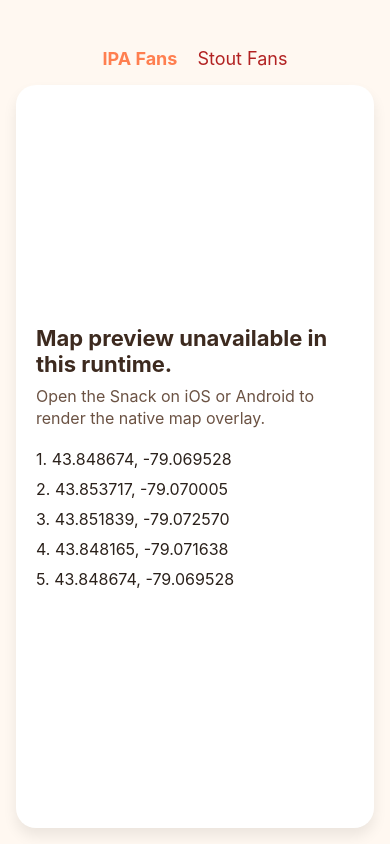
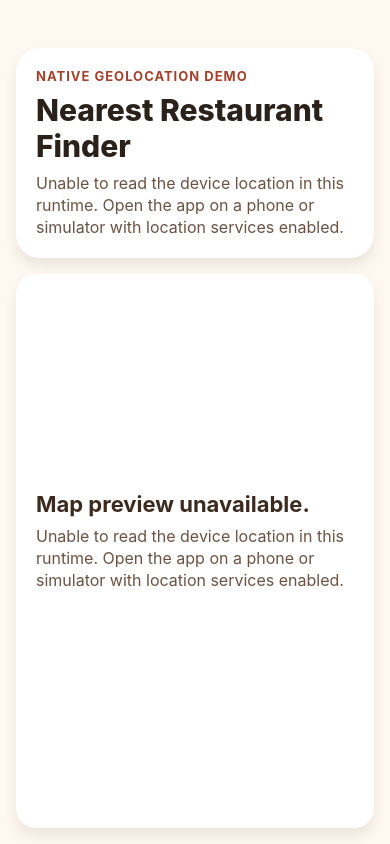
Before and after one commit to Meepster27/geolocation, a React Native app: screen / in a window 390 px wide. Built offline with nearby package versions, Linux system fonts and the light colour scheme.

Commit message:
location change

```diff
--- a/PlottingOverlays.js
+++ b/PlottingOverlays.js
@@ -1,107 +1,274 @@
-import React, { useState } from "react";
-import { Platform, StatusBar, Text, View } from "react-native";
+import React, { useEffect, useState } from "react";
+import { ActivityIndicator, Platform, StatusBar, Text, View } from "react-native";
 import styles from "./styles";
 
 StatusBar.setBarStyle("dark-content");
 
 let MapViewComponent = null;
-let PolygonComponent = null;
+let PolylineComponent = null;
+let MarkerComponent = null;
 
 if (Platform.OS !== "web") {
   try {
     const maps = require("react-native-maps");
     MapViewComponent = maps.default ?? maps;
-    PolygonComponent = maps.Polygon ?? maps.default?.Polygon ?? null;
+    PolylineComponent = maps.Polyline ?? maps.default?.Polyline ?? null;
+    MarkerComponent = maps.Marker ?? maps.default?.Marker ?? null;
   } catch {
     MapViewComponent = null;
-    PolygonComponent = null;
+    PolylineComponent = null;
+    MarkerComponent = null;
   }
 }
 
-const REGIONS = {
-  ipa: {
-    coordinates: [
-      { latitude: 43.8486744, longitude: -79.0695283 },
-      { latitude: 43.8537168, longitude: -79.0700046 },
-      { latitude: 43.8518394, longitude: -79.0725697 },
-      { latitude: 43.8481651, longitude: -79.0716377 },
-      { latitude: 43.8486744, longitude: -79.0695283 },
-    ],
-    strokeColor: "coral",
-    strokeWidth: 4,
+const RESTAURANTS = [
+  {
+    id: "north-bistro",
+    name: "North Bistro",
+    cuisine: "Contemporary Canadian",
+    latitude: 43.84972,
+    longitude: -79.0701,
   },
-  stout: {
-    coordinates: [
-      { latitude: 43.8486744, longitude: -79.0693283 },
-      { latitude: 43.8517168, longitude: -79.0710046 },
-      { latitude: 43.8518394, longitude: -79.0715697 },
-      { latitude: 43.8491651, longitude: -79.0716377 },
-      { latitude: 43.8486744, longitude: -79.0693283 },
-    ],
-    strokeColor: "firebrick",
-    strokeWidth: 4,
+  {
+    id: "market-grill",
+    name: "Market Grill",
+    cuisine: "Steakhouse",
+    latitude: 43.85111,
+    longitude: -79.0724,
   },
-};
+  {
+    id: "harbor-bowl",
+    name: "Harbor Bowl",
+    cuisine: "Asian Fusion",
+    latitude: 43.84794,
+    longitude: -79.06851,
+  },
+  {
+    id: "orchard-kitchen",
+    name: "Orchard Kitchen",
+    cuisine: "Brunch Cafe",
+    latitude: 43.85313,
+    longitude: -79.06986,
+  },
+];
 
 const INITIAL_REGION = {
   latitude: 43.8486744,
   longitude: -79.0695283,
-  latitudeDelta: 0.002,
-  longitudeDelta: 0.04,
+  latitudeDelta: 0.01,
+  longitudeDelta: 0.01,
 };
 
+function toRadians(value) {
+  return (value * Math.PI) / 180;
+}
+
+function getDistanceKm(from, to) {
+  const earthRadiusKm = 6371;
+  const deltaLatitude = toRadians(to.latitude - from.latitude);
+  const deltaLongitude = toRadians(to.longitude - from.longitude);
+  const fromLatitude = toRadians(from.latitude);
+  const toLatitude = toRadians(to.latitude);
+
+  const a =
+    Math.sin(deltaLatitude / 2) * Math.sin(deltaLatitude / 2) +
+    Math.cos(fromLatitude) *
+      Math.cos(toLatitude) *
+      Math.sin(deltaLongitude / 2) *
+      Math.sin(deltaLongitude / 2);
+
+  const c = 2 * Math.atan2(Math.sqrt(a), Math.sqrt(1 - a));
+  return earthRadiusKm * c;
+}
+
+function findNearestRestaurant(userLocation) {
+  return RESTAURANTS.reduce((closest, restaurant) => {
+    const distanceKm = getDistanceKm(userLocation, restaurant);
+
+    if (!closest || distanceKm < closest.distanceKm) {
+      return {
+        ...restaurant,
+        distanceKm,
+      };
+    }
+
+    return closest;
+  }, null);
+}
+
+function createRouteCoordinates(userLocation, restaurant) {
+  return [
+    {
+      latitude: userLocation.latitude,
+      longitude: userLocation.longitude,
+    },
+    {
+      latitude: restaurant.latitude,
+      longitude: restaurant.longitude,
+    },
+  ];
+}
+
 export default function PlottingOverlays() {
-  const [selectedOverlay, setSelectedOverlay] = useState("ipa");
-  const activeOverlay = REGIONS[selectedOverlay];
-  const mapIsAvailable = Boolean(MapViewComponent && PolygonComponent);
+  const [locationState, setLocationState] = useState({
+    status: "loading",
+    message: "Requesting foreground location permission...",
+    userLocation: null,
+    nearestRestaurant: null,
+  });
+
+  useEffect(() => {
+    let isMounted = true;
+
+    async function loadCurrentLocation() {
+      try {
+        const locationModule = require("expo-location");
+        const permission = await locationModule.requestForegroundPermissionsAsync();
+
+        if (!isMounted) {
+          return;
+        }
+
+        if (permission.status !== "granted") {
+          setLocationState({
+            status: "error",
+            message: "Location permission was denied. Enable it to find the nearest restaurant.",
+            userLocation: null,
+            nearestRestaurant: null,
+          });
+          return;
+        }
+
+        const currentPosition = await locationModule.getCurrentPositionAsync({
+          accuracy: locationModule.Accuracy.Balanced,
+        });
+
+        if (!isMounted) {
+          return;
+        }
+
+        const userLocation = {
+          latitude: currentPosition.coords.latitude,
+          longitude: currentPosition.coords.longitude,
+        };
+
+        setLocationState({
+          status: "ready",
+          message: "Nearest restaurant found using your current GPS position.",
+          userLocation,
+          nearestRestaurant: findNearestRestaurant(userLocation),
+        });
+      } catch {
+        if (!isMounted) {
+          return;
+        }
+
+        setLocationState({
+          status: "error",
+          message: "Unable to read the device location in this runtime. Open the app on a phone or simulator with location services enabled.",
+          userLocation: null,
+          nearestRestaurant: null,
+        });
+      }
+    }
+
+    loadCurrentLocation();
+
+    return () => {
+      isMounted = false;
+    };
+  }, []);
+
+  const { message, nearestRestaurant, status, userLocation } = locationState;
+  const mapIsAvailable = Boolean(MapViewComponent && PolylineComponent && MarkerComponent);
+  const routeCoordinates =
+    userLocation && nearestRestaurant
+      ? createRouteCoordinates(userLocation, nearestRestaurant)
+      : [];
+  const region = userLocation
+    ? {
+        latitude: userLocation.latitude,
+        longitude: userLocation.longitude,
+        latitudeDelta: 0.01,
+        longitudeDelta: 0.01,
+      }
+    : INITIAL_REGION;
 
   return (
     <View style={styles.container}>
-      <View style={styles.legend}>
-        <Text
-          style={[
-            styles.ipaText,
-            selectedOverlay === "ipa" && styles.boldText,
-          ]}
-          onPress={() => setSelectedOverlay("ipa")}
-        >
-          IPA Fans
-        </Text>
-        <Text
-          style={[
-            styles.stoutText,
-            selectedOverlay === "stout" && styles.boldText,
-          ]}
-          onPress={() => setSelectedOverlay("stout")}
-        >
-          Stout Fans
-        </Text>
+      <View style={styles.headerCard}>
+        <Text style={styles.eyebrow}>Native Geolocation Demo</Text>
+        <Text style={styles.title}>Nearest Restaurant Finder</Text>
+        <Text style={styles.description}>{message}</Text>
+
+        {nearestRestaurant ? (
+          <View style={styles.summaryCard}>
+            <Text style={styles.summaryLabel}>Closest destination</Text>
+            <Text style={styles.summaryName}>{nearestRestaurant.name}</Text>
+            <Text style={styles.summaryMeta}>{nearestRestaurant.cuisine}</Text>
+            <Text style={styles.summaryDistance}>
+              {nearestRestaurant.distanceKm.toFixed(2)} km away
+            </Text>
+          </View>
+        ) : null}
+
+        {userLocation ? (
+          <Text style={styles.coordinates}>
+            You: {userLocation.latitude.toFixed(5)}, {userLocation.longitude.toFixed(5)}
+          </Text>
+        ) : null}
+
+        {status === "loading" ? (
+          <View style={styles.loadingRow}>
+            <ActivityIndicator color="#a3412b" />
+            <Text style={styles.loadingText}>Locating device...</Text>
+          </View>
+        ) : null}
       </View>
-      {mapIsAvailable ? (
+
+      {mapIsAvailable && userLocation && nearestRestaurant ? (
         <MapViewComponent
           style={styles.mapView}
           showsPointsOfInterest={false}
-          initialRegion={INITIAL_REGION}
+          initialRegion={region}
         >
-          <PolygonComponent
-            coordinates={activeOverlay.coordinates}
-            strokeColor={activeOverlay.strokeColor}
-            strokeWidth={activeOverlay.strokeWidth}
+          <MarkerComponent
+            coordinate={userLocation}
+            title="You are here"
+            description="Current GPS position"
+            pinColor="#1b6b75"
+          />
+          <MarkerComponent
+            coordinate={{
+              latitude: nearestRestaurant.latitude,
+              longitude: nearestRestaurant.longitude,
+            }}
+            title={nearestRestaurant.name}
+            description={nearestRestaurant.cuisine}
+            pinColor="#c7512c"
+          />
+          <PolylineComponent
+            coordinates={routeCoordinates}
+            strokeColor="#c7512c"
+            strokeWidth={5}
           />
         </MapViewComponent>
       ) : (
         <View style={styles.fallbackPanel}>
-          <Text style={styles.fallbackTitle}>Map preview unavailable in this runtime.</Text>
-          <Text style={styles.fallbackBody}>
-            Open the Snack on iOS or Android to render the native map overlay.
-          </Text>
-          <View style={styles.coordinateList}>
-            {activeOverlay.coordinates.map((coordinate, index) => (
-              <Text key={`${selectedOverlay}-${index}`} style={styles.coordinateItem}>
-                {index + 1}. {coordinate.latitude.toFixed(6)}, {coordinate.longitude.toFixed(6)}
+          <Text style={styles.fallbackTitle}>Map preview unavailable.</Text>
+          <Text style={styles.fallbackBody}>{message}</Text>
+          {nearestRestaurant ? (
+            <View style={styles.coordinateList}>
+              <Text style={styles.coordinateItem}>Restaurant: {nearestRestaurant.name}</Text>
+              <Text style={styles.coordinateItem}>Cuisine: {nearestRestaurant.cuisine}</Text>
+              <Text style={styles.coordinateItem}>
+                Coordinates: {nearestRestaurant.latitude.toFixed(5)}, {nearestRestaurant.longitude.toFixed(5)}
               </Text>
-            ))}
-          </View>
+              <Text style={styles.coordinateItem}>
+                Distance: {nearestRestaurant.distanceKm.toFixed(2)} km
+              </Text>
+            </View>
+          ) : null}
         </View>
       )}
     </View>
--- a/package.json
+++ b/package.json
@@ -11,6 +11,7 @@
   },
   "dependencies": {
     "expo": "~51.0.28",
+    "expo-location": "~17.0.1",
     "react": "18.2.0",
     "react-native": "0.74.5",
     "react-native-maps": "1.14.0"
--- a/styles.js
+++ b/styles.js
@@ -6,15 +6,89 @@ export default StyleSheet.create({
     backgroundColor: "#fff8f1",
     paddingTop: 48,
   },
-  legend: {
+  headerCard: {
+    marginHorizontal: 16,
+    marginBottom: 16,
+    padding: 20,
+    borderRadius: 24,
+    backgroundColor: "#fff",
+    shadowColor: "#000",
+    shadowOpacity: 0.08,
+    shadowRadius: 14,
+    shadowOffset: {
+      width: 0,
+      height: 8,
+    },
+    elevation: 3,
+  },
+  eyebrow: {
+    fontSize: 13,
+    fontWeight: "700",
+    letterSpacing: 1,
+    textTransform: "uppercase",
+    color: "#a3412b",
+    marginBottom: 8,
+  },
+  title: {
+    fontSize: 30,
+    fontWeight: "800",
+    color: "#2b211b",
+    marginBottom: 8,
+  },
+  description: {
+    fontSize: 16,
+    lineHeight: 22,
+    color: "#6b5243",
+  },
+  summaryCard: {
+    marginTop: 16,
+    padding: 16,
+    borderRadius: 18,
+    backgroundColor: "#f7ebe1",
+  },
+  summaryLabel: {
+    fontSize: 12,
+    fontWeight: "700",
+    textTransform: "uppercase",
+    color: "#8f503d",
+    marginBottom: 6,
+  },
+  summaryName: {
+    fontSize: 24,
+    fontWeight: "800",
+    color: "#2b211b",
+    marginBottom: 4,
+  },
+  summaryMeta: {
+    fontSize: 16,
+    color: "#6b5243",
+    marginBottom: 6,
+  },
+  summaryDistance: {
+    fontSize: 18,
+    fontWeight: "700",
+    color: "#a3412b",
+  },
+  coordinates: {
+    marginTop: 14,
+    fontSize: 15,
+    color: "#4e3a30",
+  },
+  loadingRow: {
     flexDirection: "row",
-    justifyContent: "center",
-    gap: 20,
-    paddingHorizontal: 16,
-    paddingBottom: 16,
+    alignItems: "center",
+    gap: 10,
+    marginTop: 16,
+  },
+  loadingText: {
+    fontSize: 15,
+    color: "#6b5243",
   },
   mapView: {
     flex: 1,
+    marginHorizontal: 16,
+    marginBottom: 16,
+    borderRadius: 24,
   },
   fallbackPanel: {
     flex: 1,
@@ -52,15 +126,4 @@ export default StyleSheet.create({
     fontSize: 16,
     color: "#2b211b",
   },
-  ipaText: {
-    color: "coral",
-    fontSize: 18,
-  },
-  stoutText: {
-    color: "firebrick",
-    fontSize: 18,
-  },
-  boldText: {
-    fontWeight: "700",
-  },
 });
```
Also changed, not shown: app.json (+9 -1 lines).
